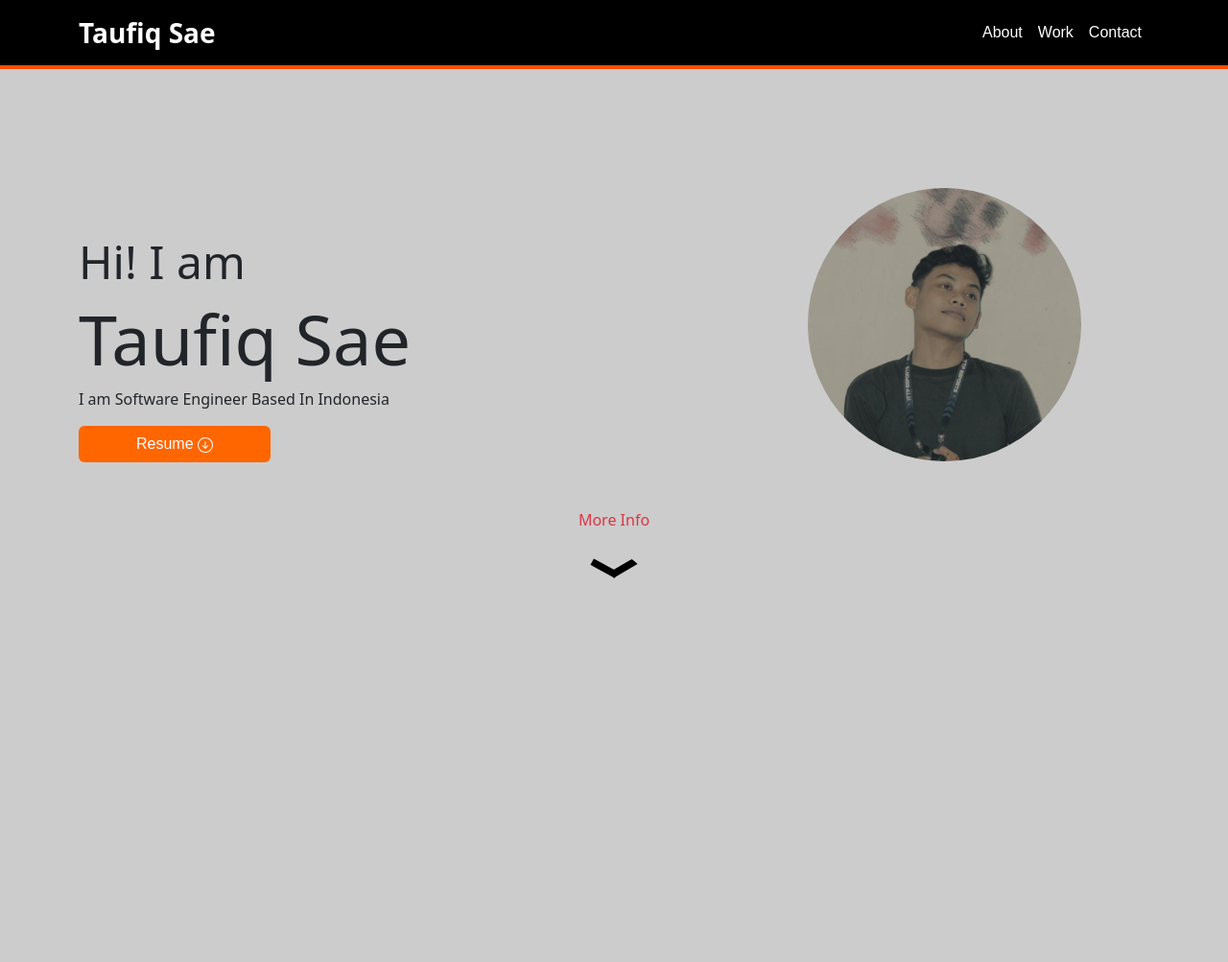
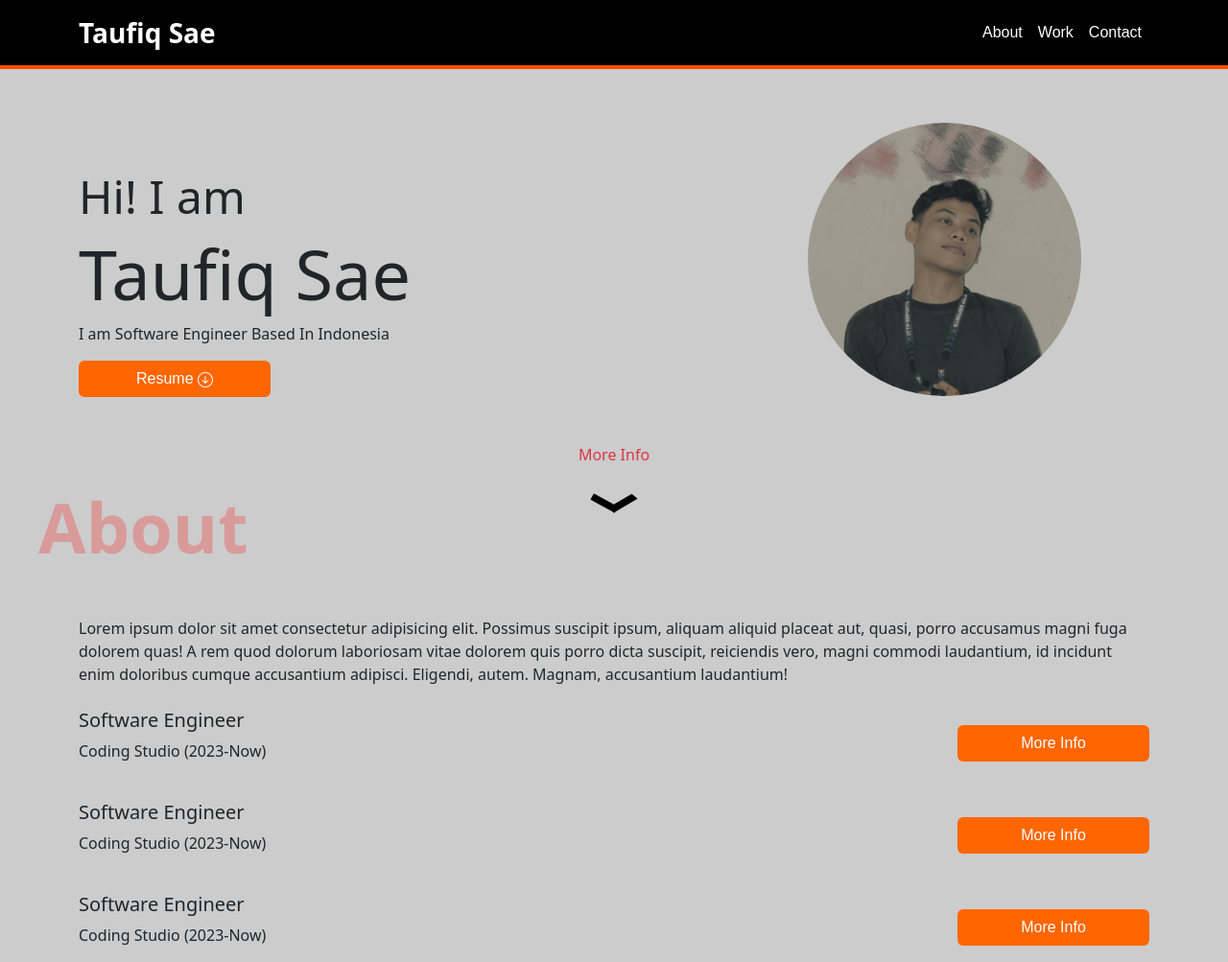
Before and after one commit to TaufiqSaefulloh/web-portofolio, a plain HTML site: page index.html in a window 1280 px wide. Shown: the whole page at 96% size. Before the commit the page ends 800 px from the top, so only its background shows below. Drawn offline with nearby package versions, Linux system fonts and the light colour scheme.

Commit message:
add about

```diff
--- a/index.html
+++ b/index.html
@@ -37,7 +37,7 @@
         </div>
       </nav>
 
-<!-- section  -->
+<!-- section  Home-->
 <section id="home" class="home container">
     <div class="row d-flex align-item-center">
         <div class="col-8 mt-5">
@@ -60,7 +60,42 @@
     </div>
 </section>
 
-
+<!-- section about  -->
+<section class="about container" id="about">
+    <p>Lorem ipsum dolor sit amet consectetur adipisicing elit. Possimus suscipit ipsum, aliquam aliquid placeat aut, quasi, porro accusamus magni fuga dolorem quas! A rem quod dolorum laboriosam vitae dolorem quis porro dicta suscipit, reiciendis vero, magni commodi laudantium, id incidunt enim doloribus cumque accusantium adipisci. Eligendi, autem. Magnam, accusantium laudantium!</p>
+    <div class="about-exp">
+        <div class="about-exp-item">
+            <div class="about-exp-item-header">
+                <div>
+                    <h5>Software Engineer</h5>
+                    <p>Coding Studio (2023-Now)</p>
+                </div>
+                <button class="btn buton"onclick="toggleDetail(event)">More Info</button>
+            </div>
+            <p class="about-exp-item-detil "> ipsum dolor sit amet consectetur adipisicing elit. Quidem laudantium molestiae, sit pariatur hic, iste nemo earum laborum consequatur similique fugit quae sequi. Consectetur non, libero molestias vero sapiente earum?</p>
+        </div>
+        <div class="about-exp-item">
+            <div class="about-exp-item-header">
+                <div>
+                    <h5>Software Engineer</h5>
+                    <p>Coding Studio (2023-Now)</p>
+                </div>
+                <button class="btn buton" onclick="toggleDetail(event)">More Info</button>
+            </div>
+            <p class="about-exp-item-detil "> ipsum dolor sit amet consectetur adipisicing elit. Quidem laudantium molestiae, sit pariatur hic, iste nemo earum laborum consequatur similique fugit quae sequi. Consectetur non, libero molestias vero sapiente earum?</p>
+        </div>
+        <div class="about-exp-item">
+            <div class="about-exp-item-header">
+                <div>
+                    <h5>Software Engineer</h5>
+                    <p>Coding Studio (2023-Now)</p>
+                </div>
+                <button class="btn buton"onclick="toggleDetail(event)">More Info</button>
+            </div>
+            <p class="about-exp-item-detil "> ipsum dolor sit amet consectetur adipisicing elit. Quidem laudantium molestiae, sit pariatur hic, iste nemo earum laborum consequatur similique fugit quae sequi. Consectetur non, libero molestias vero sapiente earum?</p>
+        </div>
+    </div>
+</section>
 
 
 
--- a/main.js
+++ b/main.js
@@ -0,0 +1,12 @@
+function toggleDetail(e){
+    const target =$(e.target)
+
+    if($(target).hasClass("active")){
+        $(target).html("More Info").removeClass("active")
+    }else{
+        $(target).html("Less Info").addClass("active")
+    }
+    const item=$(target).parents(".about-exp-item")
+    const detil=$(item).children(".about-exp-item-detil")
+    $(detil).slideToggle()
+}
--- a/style.css
+++ b/style.css
@@ -5,6 +5,8 @@ body{
 .navbar{
     background-color: rgb(0, 0, 0);
     box-shadow: 0 0 0 4px rgb(250, 75, 0);
+    position: fixed;
+    width: 100%;
 }
 .navbar-brand{
     color: rgb(255, 255, 255);
@@ -23,10 +25,14 @@ body{
 .navbar-toggler{
     background-color: rgb(255, 123, 0);
 }
-/* section */
+/* section Home */
 section {
     padding-top: 128px;
-    font-family: sans;
+    font-family: system-ui, -apple-system, BlinkMacSystemFont, 'Segoe UI', Roboto, Oxygen, Ubuntu, Cantarell, 'Open Sans', 'Helvetica Neue', sans-serif;
+    position: relative;
+}
+.home{
+    z-index: -1;
 }
 .home h1{
     font-size: 72px;
@@ -40,7 +46,7 @@ section {
     width: 200px;
     font-family: fantasy;
 }
-.btn.buton:hover{
+.btn.buton:hover, .btn.buton.active{
     background-color:rgb(52, 51, 51);
     color: rgb(247, 0, 0);
 }
@@ -54,7 +60,14 @@ section {
 #arrow{
     animation: 2s upDown infinite;
 }
-
+.about-exp-item-header{
+    display: flex;
+    align-items: center;
+    justify-content: space-between;
+}
+.about-exp-item{
+    margin-top: 24px;
+}
 @keyframes upDown{
     0%{
         transform: translateY(0);
@@ -66,3 +79,22 @@ section {
         transform: translateY(0);
     }
 }
+
+/* section about  */
+section::before{
+    content: '';
+    z-index: -1;
+    font-size: 72px;
+    color: rgb(255, 5, 5);
+    opacity: 0.25;
+    position: absolute;
+    font-weight: 700;
+    top: -20px;
+    left: -30px;
+}
+.about::before{
+    content: 'About';
+}
+.about-exp-item-detil{
+    display: none;
+}
```
